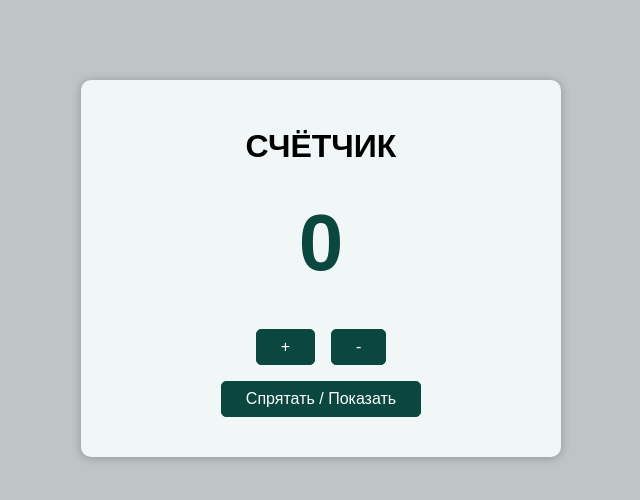
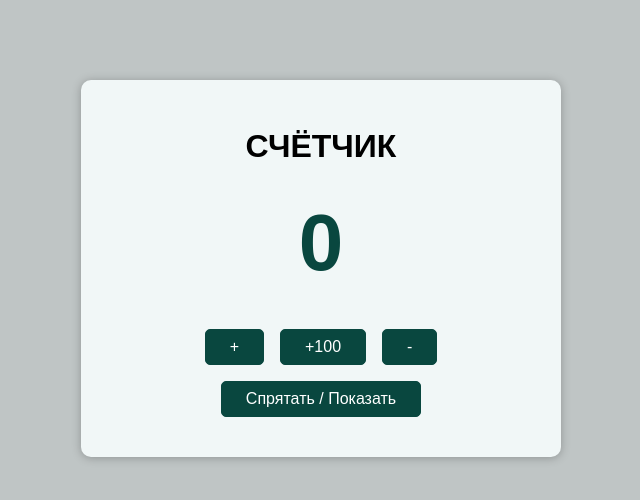
Before and after one commit to U-Ra-All/react-course-redux-fundamentals, a React (Create React App) app: page / in a window 1280 px wide. Shown: the top 500 px of the page, without its empty margins (319-959 px from the left). Built offline with nearby package versions, Linux system fonts and the light colour scheme.

Commit message:
11-Более Сложные Actions

```diff
--- a/src/components/Counter.js
+++ b/src/components/Counter.js
@@ -16,6 +16,10 @@
     dispatchFunction({ type: "decrement" });
   };
 
+  const increaseHandler = () => {
+    dispatchFunction({ type: "increase", number: 100 });
+  };
+
   const toggleCounterHandler = () => {};
 
   return (
@@ -24,6 +28,7 @@
       <div className={classes.value}>{counter}</div>
       <div>
         <button onClick={incrementHandler}>+</button>
+        <button onClick={increaseHandler}>+100</button>
         <button onClick={decrementHandler}>-</button>
       </div>
       <button onClick={toggleCounterHandler}>Спрятать / Показать</button>
--- a/src/store/index.js
+++ b/src/store/index.js
@@ -4,6 +4,12 @@
   if (action.type === "increment") {
     return {
       counter: state.counter + 1,
+    };
+  }
+
+  if (action.type === "increase") {
+    return {
+      counter: state.counter + action.number,
     };
   }
 
```
